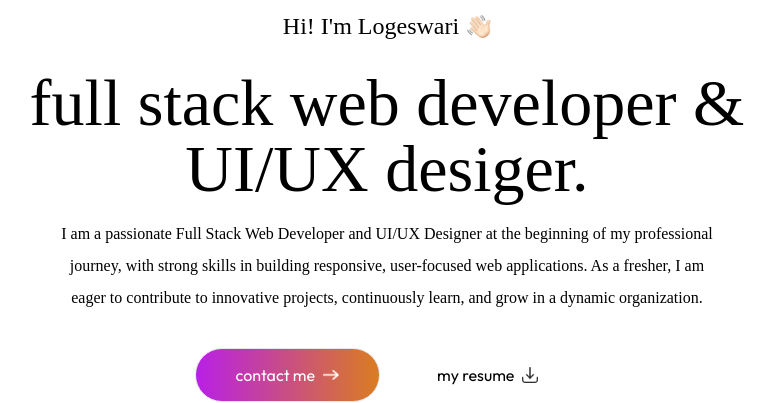
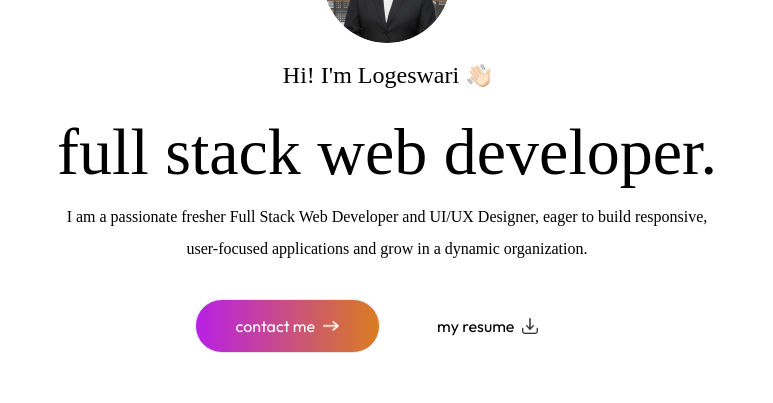
Before and after one commit to Logeswari153KL/LOGESWARI_PORTFOLIO, a React (Vite) app: page / in a window 1280 px wide. Shown: the part 265-668 px from the top of the page, without its empty margins (253-1026 px from the left). Built offline with nearby package versions, Linux system fonts and the light colour scheme; a web font is replaced by a local one.

Commit message:
Fixed the mistakes in the header and about sections

```diff
--- a/src/components/Header.jsx
+++ b/src/components/Header.jsx
@@ -6,8 +6,8 @@ export default function Header() {
                 Hi! I&apos;m Logeswari
                 <img src="./assets/hand-icon.png" alt="" className="w-6 mb-1" />
             </h3>
-            <h1 className="text-3xl sm:text-6xl lg:text-[66px] font-Ovo">full stack web developer & UI/UX desiger.</h1>
-            <p className="max-w-2xl mx-auto font-Ovo">I am a passionate Full Stack Web Developer and UI/UX Designer at the beginning of my professional journey, with strong skills in building responsive, user-focused web applications. As a fresher, I am eager to contribute to innovative projects, continuously learn, and grow in a dynamic organization.</p>
+            <h1 className="text-3xl sm:text-6xl lg:text-[66px] font-Ovo">full stack web developer.</h1>
+            <p className="max-w-2xl mx-auto font-Ovo">I am a passionate fresher Full Stack Web Developer and UI/UX Designer, eager to build responsive, user-focused applications and grow in a dynamic organization.</p>
 
             <div className="flex flex-col sm:flex-row items-center gap-4 mt-4">
                 <a href="#contact"
```
